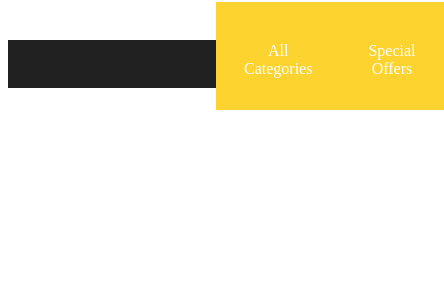
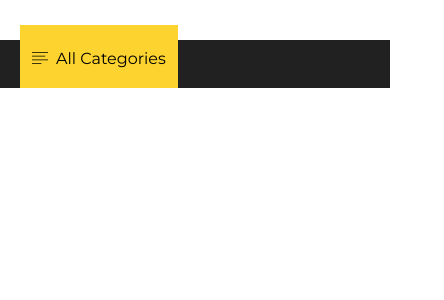
Before and after one commit to naim0018/electron_client, a React (Vite) app: page / in a window 390 px wide. Shown: the top 300 px of the page, 444 px wide, since content can reach past the window. Built offline with nearby package versions, Linux system fonts and the light colour scheme.

Commit message:
navbar is responsive now

```diff
--- a/package.json
+++ b/package.json
@@ -10,6 +10,7 @@
     "preview": "vite preview"
   },
   "dependencies": {
+    "framer-motion": "^10.18.0",
     "react": "^18.2.0",
     "react-dom": "^18.2.0",
     "react-icons": "^5.0.1"
--- a/src/Pages/Header/Navbar/Navbar.jsx
+++ b/src/Pages/Header/Navbar/Navbar.jsx
@@ -1,19 +1,65 @@
+import { useState } from 'react';
 import '../../../../src/index.css'
+import { TfiAlignLeft } from "react-icons/tfi";
+const Navbar = () => {
 
-const Navbar = () => {
+    const [isOpen, setIsOpen] = useState(false)
+
+
     return (
-        <section className="mt-10 h-14">
-            <div className="w-full bg-[#212121] h-12">
-                <div className="flex justify-between h-full items-center   px-52 text-white">
+        <section className="mt-10 w-full h-14">
+            <div className=" bg-[#212121] h-12">
+                <div className="flex  justify-between text-black font-montserrat h-full items-center 2xl:max-w-[1380px]  xl:max-w-6xl lg:max-w-4xl md:max-w-2xl  max-w-sm px-5  mx-auto ">
                     {/* All Categoris */}
-                    <div className='bg-[#FDD330] relative  pt-4 px-7 pb-4 -mt-4 drop-shadow-t-2xl   '>
-                        <div className='pt-2'>
-                            <p className='text-center'>All Categories</p>
+                    <div>
+                        <div onClick={() => setIsOpen(!isOpen)} className='bg-[#FDD330] cursor-pointer relative  pt-4 xl:px-10 px-3 pb-5 -mt-4 drop-shadow-t-2xl   '>
+                            <div className='pt-2 flex relative justify-center items-center gap-x-2'>
+                                <TfiAlignLeft></TfiAlignLeft>
+                                <p className='text-center'>All Categories</p>
+                            </div>
+
                         </div>
+                        {/* dropdown menus */}
+                        <div className={isOpen ? "absolute bg-white shadow-2xl px-[1.7rem]  top-[5.5rem] transition-all duration-1000" : "absolute bg-white shadow-2xl px-[1.7rem] py-5  -top-full transition-all duration-1000 "}>
+                            <ul className='list-none  top-full left-0 flex flex-col gap-y-5 '>
+                                <div className='h-5 '>
+                                    <li className='border border-b-2  border-black'>Home & Kitchen</li>
+                                </div>
+                                <div className='h-5'>
+                                    <li>Electronics & Digital</li>
+                                </div>
+                                <div className='h-5'>
+                                    <li>Home Accessories</li>
+
+                                </div>
+                                <div className='h-5'>
+                                    <li>Electronics</li>
+
+                                </div>
+                                <div className='h-5'>
+
+                                    <li>Office Furniture</li>
+                                </div>
+                                <div className='h-5'>
+                                    <li>Hotel Furniture</li>
+
+                                </div>
+                            </ul>
+                        </div>
+                        {/* <div className='absolute bg-white shadow-2xl p-4 -top-full -z-30' >
+                            <ul className='list-none top-full left-0 flex flex-col gap-y-5 '>
+                                <li>Home & Kitchen</li>
+                                <li>Electronics & Digital</li>
+                                <li>Home Accessories</li>
+                                <li>Electronics</li>
+                                <li>Office Furniture</li>
+                                <li>Hotel Furniture</li>
+                            </ul>
+                        </div> */}
                     </div>
                     {/* nav links */}
                     <div>
-                        <ul className="md:flex list-none font-poppins  hidden font-medium gap-x-16 text-white">
+                        <ul className="lg:flex list-none font-poppins xl:text-base  lg:text-[.9rem] hidden font-medium xl:gap-x-10 gap-x-5 text-white">
                             <li>Home</li>
                             <li>Categories</li>
                             <li>Products</li>
@@ -24,14 +70,14 @@
                         </ul>
                     </div>
                     {/* Special offers */}
-                    <div className='bg-[#FDD330] relative  pt-4 px-7 pb-4 -mt-4 drop-shadow-t-2xl   '>
+                    <div className='bg-[#FDD330] relative md:flex hidden cursor-pointer pt-4 xl:px-7 px-2 pb-5 -mt-4 drop-shadow-t-2xl   '>
                         <div className='pt-2'>
                             <p className='text-center'>Special Offers</p>
                         </div>
                     </div>
                 </div>
             </div>
-        </section>
+        </section >
     );
 };
 
--- a/src/index.css
+++ b/src/index.css
@@ -2,7 +2,6 @@
 @import url('https://fonts.googleapis.com/css2?family=Montserrat:ital,wght@0,100..900;1,100..900&display=swap');
 @import url('https://fonts.googleapis.com/css2?family=Poppins:ital,wght@0,100;0,200;0,300;0,400;0,500;0,600;0,700;0,800;0,900;1,100;1,200;1,300;1,400;1,500;1,600;1,700;1,800;1,900&display=swap');
 @import url('https://fonts.googleapis.com/css2?family=Oswald:wght@200..700&display=swap')
-
 /* Google Fonts Ends */
 
 /* tailwind config starts */
@@ -10,3 +9,10 @@
 @tailwind components;
 @tailwind utilities;
 /* tailwind config ends */
+
+* {
+    margin: 0;
+    padding: 0;
+    scroll-behavior: smooth;
+
+}
```
Also changed, not shown: 1 other file (tests, documents, lock files or other folders).
